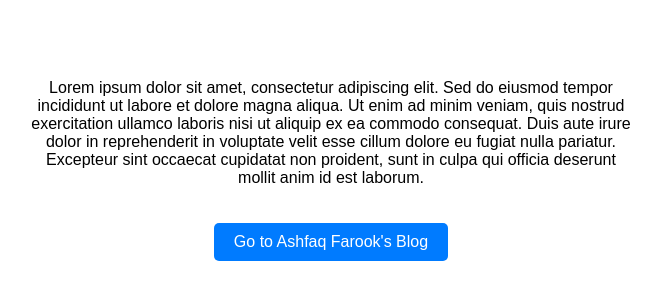
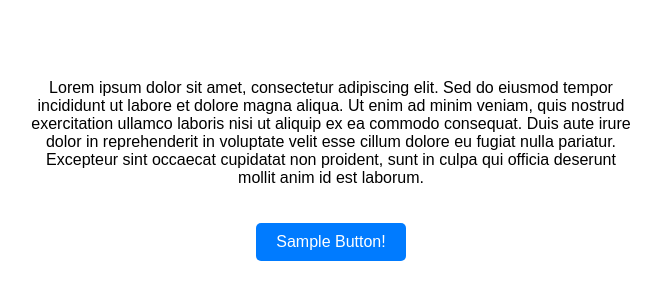
Before and after one commit to ashfaqfarook/ashfaqfarook.github.io, a plain HTML site: page index.html in a window 1280 px wide. Shown: the part 238-538 px from the top of the page, without its empty margins (309-970 px from the left). Drawn offline with Linux system fonts and the light colour scheme.

Commit message:
Update index.html

```diff
--- a/index.html
+++ b/index.html
@@ -2,8 +2,9 @@
 <html lang="en">
 <head>
     <meta charset="UTF-8">
+    <meta name="google-adsense-account" content="ca-pub-5938383155891813">
     <meta name="viewport" content="width=device-width, initial-scale=1.0">
-    <title>Redirect Button</title>
+    <title>Home Page</title>
     <style>
         body {
             display: flex;
@@ -37,7 +38,7 @@
 
     <p>Lorem ipsum dolor sit amet, consectetur adipiscing elit. Sed do eiusmod tempor incididunt ut labore et dolore magna aliqua. Ut enim ad minim veniam, quis nostrud exercitation ullamco laboris nisi ut aliquip ex ea commodo consequat. Duis aute irure dolor in reprehenderit in voluptate velit esse cillum dolore eu fugiat nulla pariatur. Excepteur sint occaecat cupidatat non proident, sunt in culpa qui officia deserunt mollit anim id est laborum.</p>
 
-    <button onclick="redirectToPage()">Go to Ashfaq Farook's Blog</button>
+    <button onclick="redirectToPage()">Sample Button!</button>
 
     <script>
         function redirectToPage() {
```
